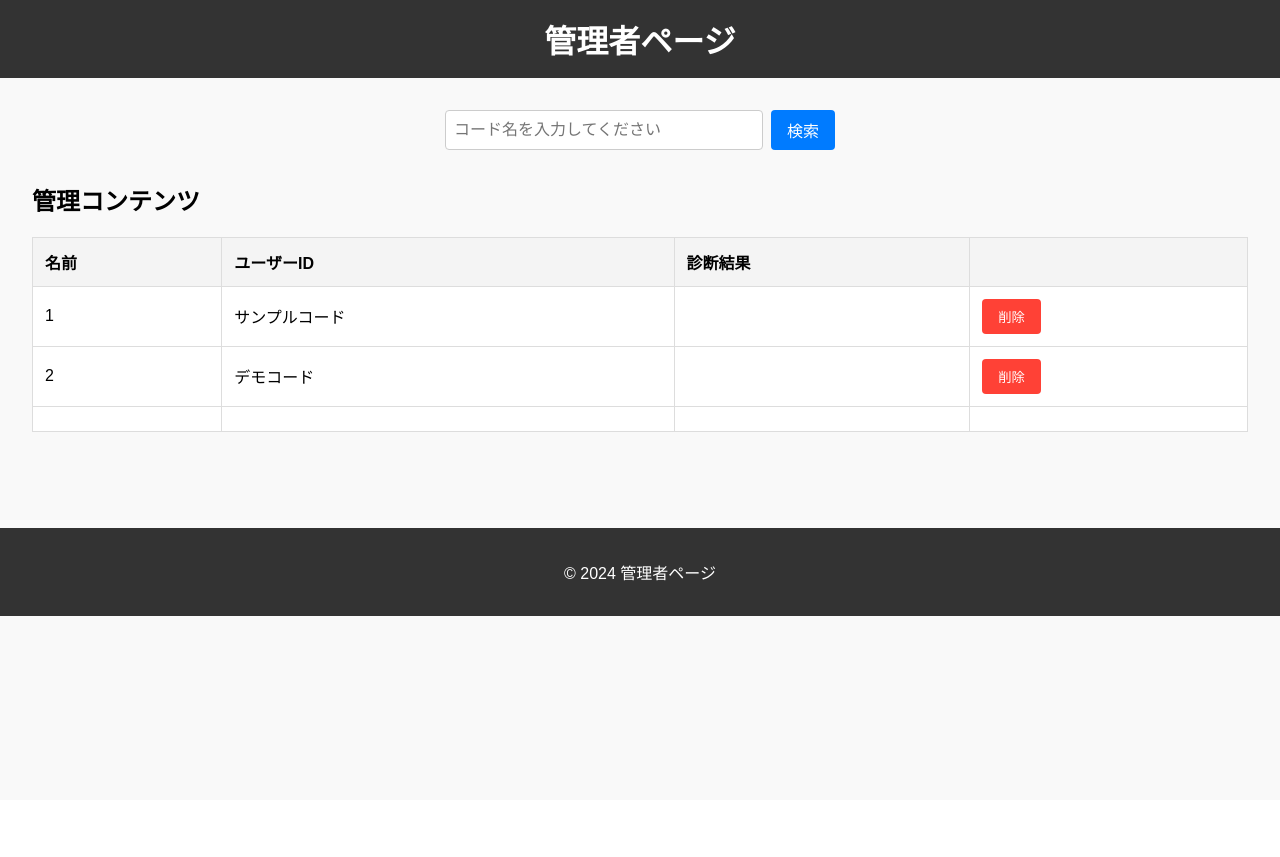
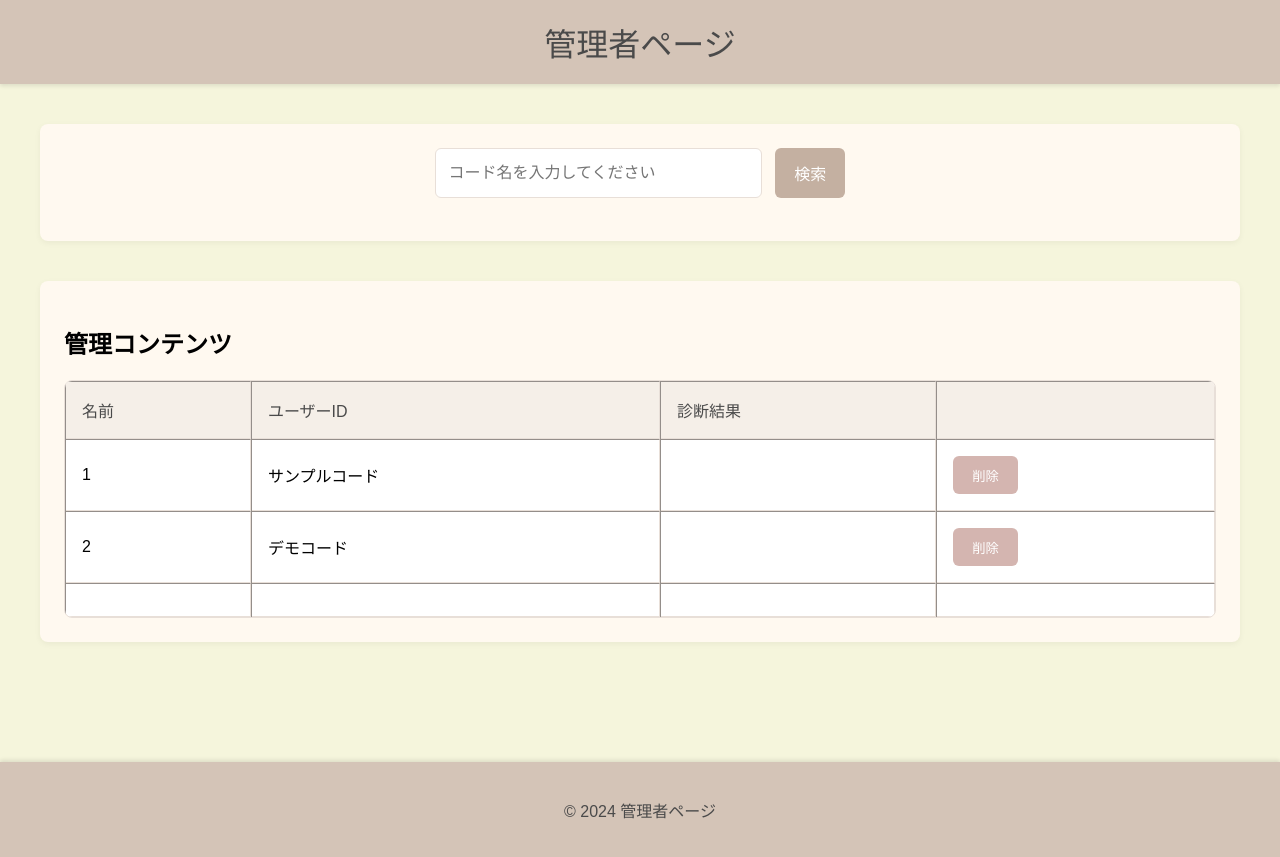
Before and after one commit to ArisaUenohara/Team_yellow, a PHP site: page /adminpage.html in a window 1280 px wide. Before the commit the page ends 616 px from the top, so only its background shows below. Run offline with PHP 8.4, Linux system fonts and the light colour scheme.

Commit message:
Update adminpage.css

```diff
--- a/adminpage.css
+++ b/adminpage.css
@@ -1,95 +1,122 @@
-/* styles.css */
 body {
   font-family: Arial, sans-serif;
   margin: 0;
   padding: 0;
-  background-color: #f9f9f9;
+  background-color: #F5F5DC; /* Light beige background */
 }
 
 header {
-  background-color: #333;
-  color: #fff;
+  background-color: #D4C4B7; /* Soft beige header */
+  color: #4A4A4A; /* Darker gray text for contrast */
   text-align: center;
-  padding: 1rem 0;
+  padding: 1.2rem 0;
+  box-shadow: 0 2px 4px rgba(0,0,0,0.1);
 }
 
 header h1 {
   margin: 0;
+  font-weight: 500;
 }
 
 main {
-  padding: 2rem;
+  padding: 2.5rem;
+  max-width: 1200px;
+  margin: 0 auto;
 }
 
 .search-section,
 .content-section {
-  margin-bottom: 2rem;
+  margin-bottom: 2.5rem;
+  background-color: #FFF9F0; /* Very light beige */
+  padding: 1.5rem;
+  border-radius: 8px;
+  box-shadow: 0 2px 6px rgba(0,0,0,0.05);
 }
 
 .search-section form {
   display: flex;
-  gap: 0.5rem;
+  gap: 0.8rem;
   justify-content: center;
-  margin-bottom: 1rem;
+  margin-bottom: 1.2rem;
 }
 
 .search-section input[type="text"] {
-  padding: 0.5rem;
+  padding: 0.8rem;
   font-size: 1rem;
-  border: 1px solid #ccc;
-  border-radius: 4px;
+  border: 1px solid #E8DFD8; /* Light beige border */
+  border-radius: 6px;
   width: 300px;
+  background-color: #FFFFFF;
+  transition: border-color 0.3s ease;
+}
+
+.search-section input[type="text"]:focus {
+  outline: none;
+  border-color: #C4B0A1; /* Darker beige on focus */
+  box-shadow: 0 0 4px rgba(196,176,161,0.2);
 }
 
 .search-section button {
-  padding: 0.5rem 1rem;
+  padding: 0.8rem 1.2rem;
   font-size: 1rem;
-  background-color: #007BFF;
-  color: #fff;
+  background-color: #C4B0A1; /* Beige button */
+  color: #FFFFFF;
   border: none;
-  border-radius: 4px;
+  border-radius: 6px;
   cursor: pointer;
+  transition: background-color 0.3s ease;
 }
 
 .search-section button:hover {
-  background-color: #0056b3;
+  background-color: #B39E8C; /* Darker beige on hover */
 }
 
 table {
   width: 100%;
-  border-collapse: collapse;
-  margin-top: 1rem;
-  background-color: #fff;
-  border: 1px solid #ddd;
+  border-collapse: separate;
+  border-spacing: 0;
+  margin-top: 1.2rem;
+  background-color: #FFFFFF;
+  border: 1px solid #E8DFD8;
+  border-radius: 8px;
+  overflow: hidden;
 }
 
 table th, table td {
   text-align: left;
-  padding: 0.75rem;
-  border-bottom: 1px solid #ddd;
+  padding: 1rem;
+  border-bottom: 1px solid #E8DFD8;
 }
 
 table th {
-  background-color: #f4f4f4;
+  background-color: #F5EFE8; /* Very light beige header */
+  color: #4A4A4A;
+  font-weight: 500;
+}
+
+table tr:hover {
+  background-color: #FFF9F0; /* Light beige hover effect */
 }
 
 .delete-btn {
-  background-color: #FF4136;
-  color: #fff;
+  background-color: #D4B5B0; /* Soft pink-beige */
+  color: #FFFFFF;
   border: none;
-  padding: 0.5rem 1rem;
-  border-radius: 4px;
+  padding: 0.6rem 1.2rem;
+  border-radius: 6px;
   cursor: pointer;
+  transition: background-color 0.3s ease;
 }
 
 .delete-btn:hover {
-  background-color: #E6392D;
+  background-color: #C4A59E; /* Darker pink-beige */
 }
 
 footer {
   text-align: center;
-  padding: 1rem 0;
-  background-color: #333;
-  color: #fff;
-  margin-top: 2rem;
+  padding: 1.2rem 0;
+  background-color: #D4C4B7; /* Matching header */
+  color: #4A4A4A;
+  margin-top: 2.5rem;
+  box-shadow: 0 -2px 4px rgba(0,0,0,0.1);
 }
```
